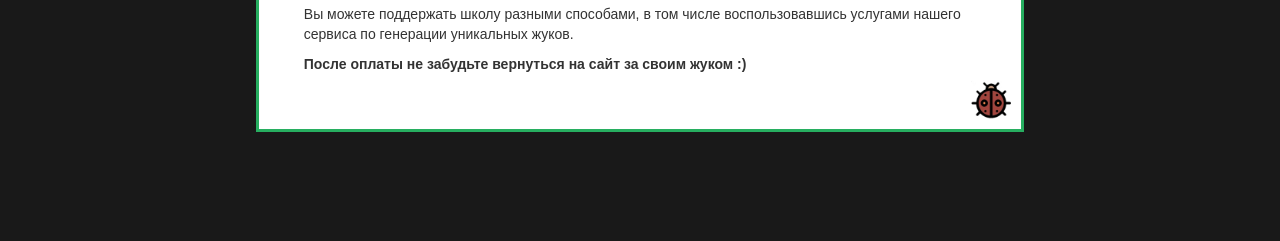
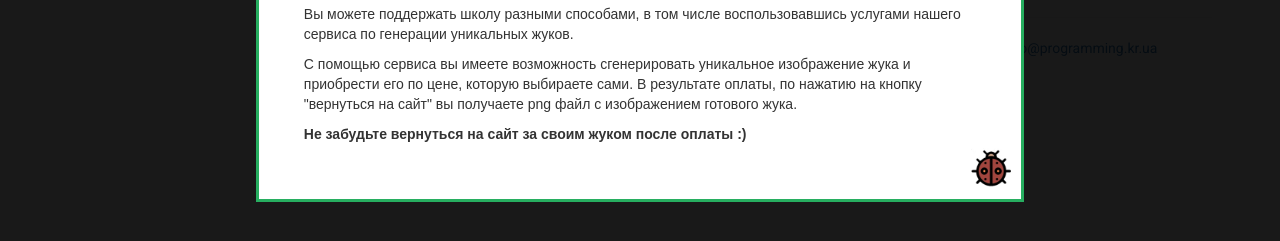
Before and after one commit to Eramik/bugs.shpp.me, a plain HTML site: page index.html in a window 1280 px wide. Shown: the part 215-456 px from the top of the page. Drawn offline with nearby package versions, Linux system fonts and the light colour scheme; no server answers.

Commit message:
added product description and contact info

```diff
--- a/index.html
+++ b/index.html
@@ -49,7 +49,8 @@
 		<p>Привет!</p>
 		<p>Bugarium &mdash; это проект, разработанный школой программирования <a href="http://programming.kr.ua" target="_blank">Ш++</a>, которую в 2012 году основали в Кропивницом Анатолий Кнышук и Роман Шмелёв.</p>
 		<p>Вы можете поддержать школу разными способами, в том числе воспользовавшись услугами нашего сервиса по генерации уникальных жуков.</p>
-		<p><strong>После оплаты не забудьте вернуться на сайт за своим жуком :)</strong></p>
+		<p>С помощью сервиса вы имеете возможность сгенерировать уникальное изображение жука и приобрести его по цене, которую выбираете сами. В результате оплаты, по нажатию на кнопку "вернуться на сайт" вы получаете png файл с изображением готового жука.</p>
+		<p><strong>Не забудьте вернуться на сайт за своим жуком после оплаты :)</strong></p>
 	</dialog>
 	<div class='container'>
 		<div class='row'>
@@ -64,6 +65,7 @@
 
 				<form class='panel-group' id='options' role='tablist' aria-multiselectable='true'>
 				</form>
+
 				<button id='render-button' class='btn btn-3 '>Купить &amp; Скачать<i class='glyphicon glyphicon glyphicon-chevron-right'></i></button>
 
 				<div id="payment" style="display: none;">
@@ -88,6 +90,9 @@
 					<div class="logo-holder"><img class="logo" id="mclogo" src="static/mc.jpg" alt=""></div>
 					<div class="logo-holder"><img class="logo" id="visalogo" src="static/visa.png" alt=""></div>
 				</div>
+				<hr>
+				<p>Связаться с нами: <a href="mailto:info@programming.kr.ua">info@programming.kr.ua</a></p>
+
 				<!--<div class="footer">-->
 					<!--Будь уникальным! Есть <span class='total_combinations'></span> возможных комбинаций.-->
 					<!--<hr/>-->
```
